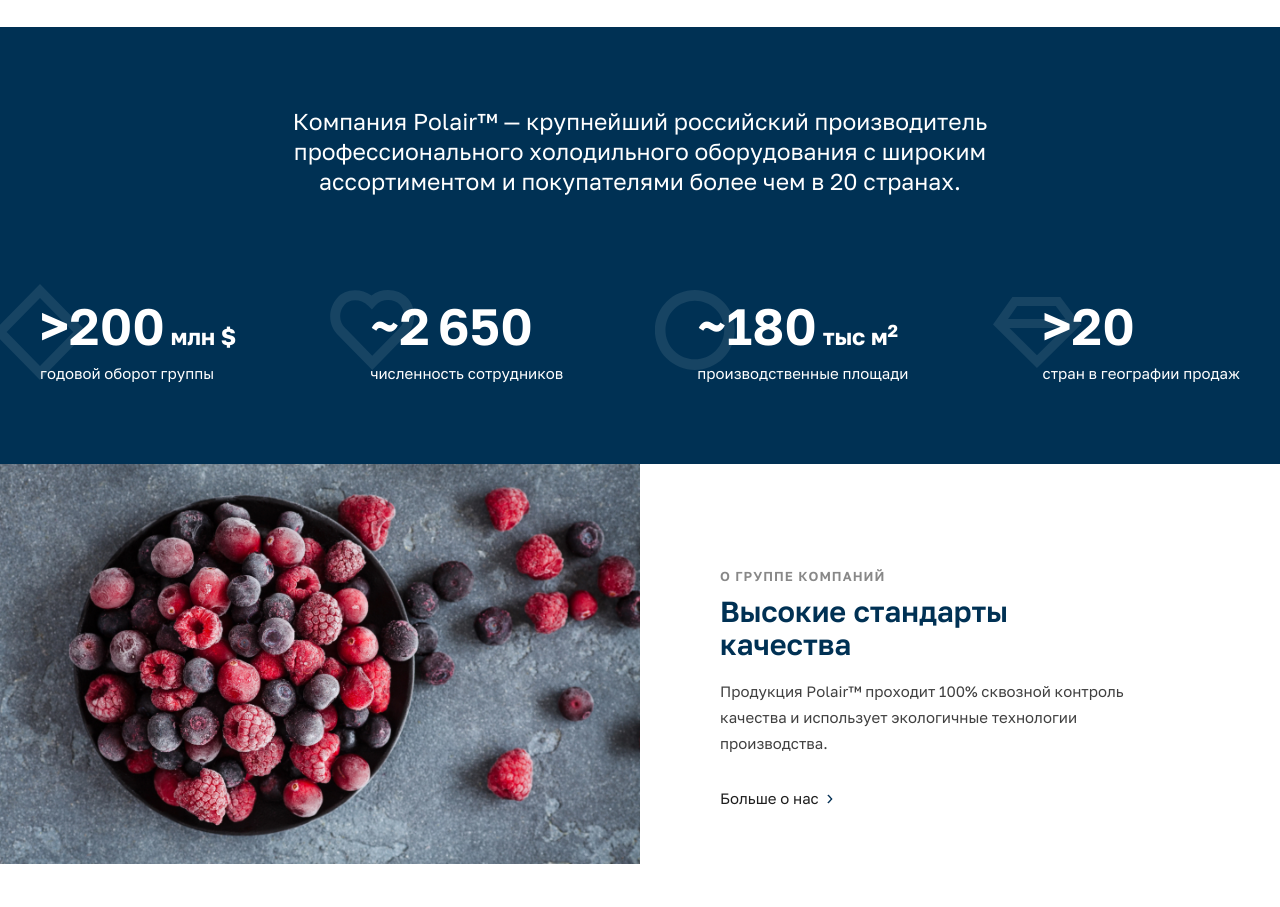
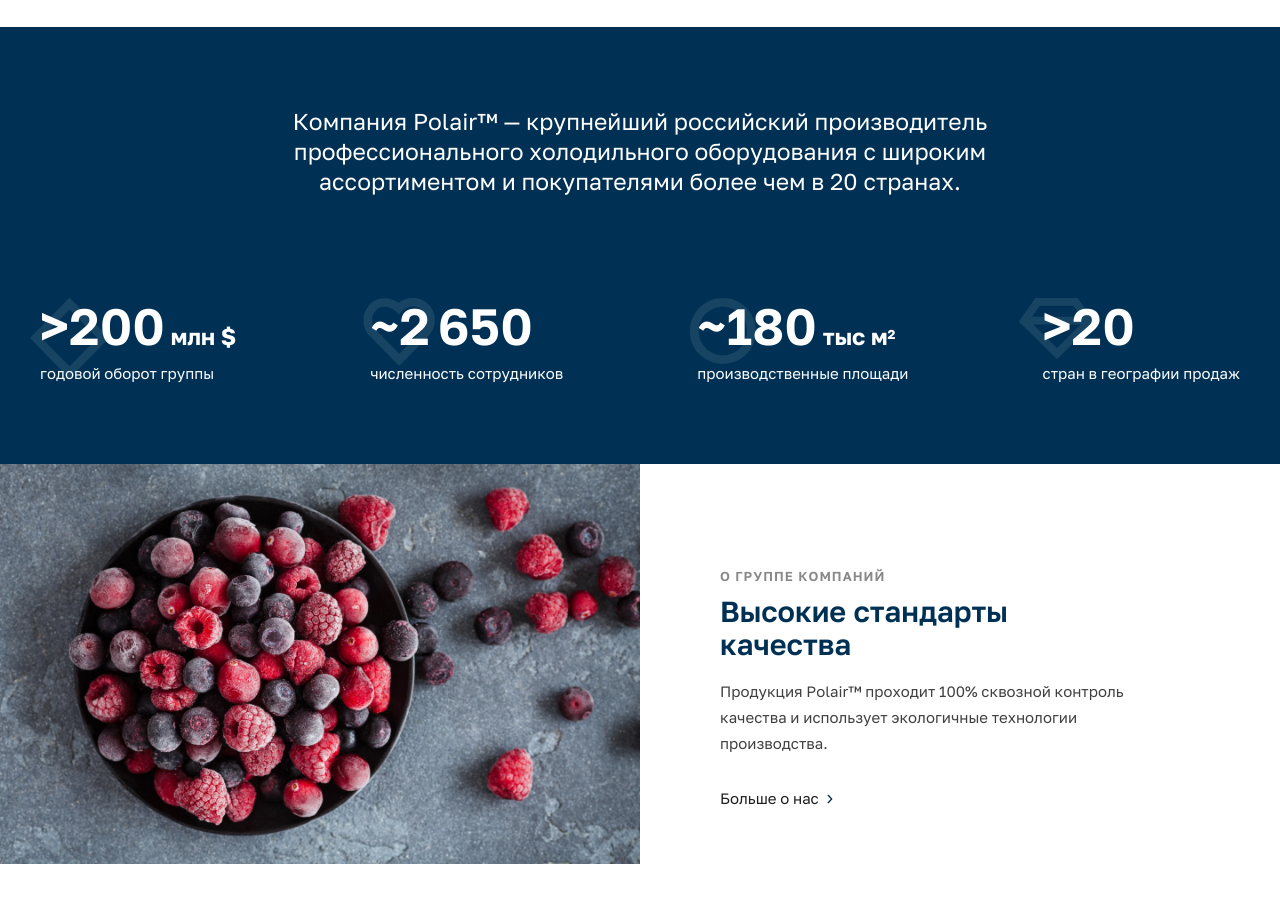
Before and after one commit to TNataliiaS/Test-CreativeCult, a website: page src/index.html in a window 1280 px wide. Shown: the part 1304-2211 px from the top of the page. Drawn offline with nearby package versions, Linux system fonts and the light colour scheme; files that its build step writes are made by us from their sources; files whose address does not match are found by name.

Commit message:
add adaptive block statistics

```diff
--- a/src/assets/scss/components/_statistics.scss
+++ b/src/assets/scss/components/_statistics.scss
@@ -9,11 +9,46 @@
         font-size: 23px;
         line-height: 1.3;
         text-align: center;
+
+        br {
+            display: none;
+        }
+
+        @include breakpoint($breakpoint-lg) {
+            margin-bottom: 48px;
+        }
+
+        @include breakpoint($breakpoint-xs) {
+            padding: 0 16px;
+
+            font-size: 18px;
+            line-height: 1.62;
+
+            br {
+                display: block;
+            }
+        }
     }
 
     &__description-list {
         @extend %flex-align-center-sb;
         margin: 0;
+
+        @include breakpoint($breakpoint-lg) {
+            width: 85%;
+            margin: 0 auto -70px;
+            flex-wrap: wrap;
+        }
+
+        @include breakpoint($breakpoint-sm) {
+            width: 100%;
+            margin-bottom: -40px;
+            flex-direction: column;
+        }
+
+        @include breakpoint($breakpoint-xs) {
+            margin-bottom: 1px;
+        }
     }
 
     &__description-group {
@@ -31,6 +66,25 @@
             z-index: -1;
         }
 
+        @include breakpoint($breakpoint-lg) {
+            flex-basis: calc((100% - 20px) / 2) ;
+            align-items: center;
+            margin-bottom: 70px;
+        }
+
+        @include breakpoint($breakpoint-sm) {
+            width: 100%;
+            margin-bottom: 40px;
+        }
+
+        @include breakpoint($breakpoint-xs) {
+            margin-bottom: 0;
+
+            &:not(:last-child) {
+                margin-bottom: 33px;
+            }
+        }
+
         &--turnover {
             &:before {
                 width: 94px;
@@ -40,6 +94,23 @@
 
                 top: -14px;
                 left: -47px;
+
+                @include breakpoint($breakpoint-xxl) {
+                    width: 79px;
+                    height: 80px;
+
+                    top: 0;
+                    left: -10px;
+                }
+
+                @include breakpoint($breakpoint-lg) {
+                    top: -12px;
+                    left: 70px;
+                }
+
+                @include breakpoint($breakpoint-sm) {
+                    left: 127px;
+                }
             }
         }
 
@@ -52,6 +123,24 @@
 
                 top: -8px;
                 left: -40px;
+
+                @include breakpoint($breakpoint-xxl) {
+                    width: 72px;
+                    height: 68px;
+
+                    top: 0px;
+                    left: -7px;
+                }
+
+                @include breakpoint($breakpoint-lg) {
+                    top: -6px;
+                    left: 76px;
+                }
+
+                @include breakpoint($breakpoint-sm) {
+                    top: 1px;
+                    left: 78px;
+                }
             }
         }
 
@@ -64,6 +153,24 @@
 
                 top: -8px;
                 left: -42px;
+
+                @include breakpoint($breakpoint-xxl) {
+                    width: 66px;
+                    height: 66px;
+
+                    top: 0;
+                    left: -7px;
+                }
+
+                @include breakpoint($breakpoint-lg) {
+                    top: -6px;
+                    left: 76px;
+                }
+
+                @include breakpoint($breakpoint-sm) {
+                    top: -3px;
+                    left: 133px;
+                }
             }
         }
 
@@ -76,6 +183,23 @@
 
                 top: -1px;
                 left: -49px;
+
+                @include breakpoint($breakpoint-xxl) {
+                    width: 75.5px;
+                    height: 61px;
+
+                    top: 0;
+                    left: -23px;
+                }
+
+                @include breakpoint($breakpoint-lg) {
+                    top: -6px;
+                    left: 76px;
+                }
+
+                @include breakpoint($breakpoint-sm) {
+                    top: 7px;
+                }
             }
         }
     }
@@ -87,9 +211,26 @@
         font-size: 51px;
         line-height: 1.1;
 
-        > span {
+        @include breakpoint($breakpoint-xs) {
+            margin-bottom: 0;
+
+            font-size: 40px;
+            text-align: center;
+        }
+
+        span {
             font-weight: 700;
             font-size: 23px;
+
+            @include breakpoint($breakpoint-xs) {
+                font-size: 20px;
+                font-weight: 600;
+                line-height: 1.2;
+            }
+        }
+
+        sup {
+            font-size: 56%;
         }
     }
 
--- a/src/index.html
+++ b/src/index.html
@@ -409,7 +409,7 @@
         <section class="statistics section section--primary bg-accent">
             <div class="container">
                 <div class="statistics__description">
-                    <p>Компания Polair™ — крупнейший российский производитель профессионального холодильного оборудования с широким ассортиментом и покупателями более чем в 20 странах.</p>
+                    <p>Компания&nbspPolair™&nbsp— <span><br></span>крупнейший российский производитель профессионального холодильного оборудования с широким ассортиментом и покупателями более <span><br></span> чем в 20 странах.</p>
                 </div>
 
                 <dl class="statistics__description-list">
```
Also changed, not shown: dist/assets/css/style.css, dist/assets/css/style.min.css, dist/index.html, 1 other file.
